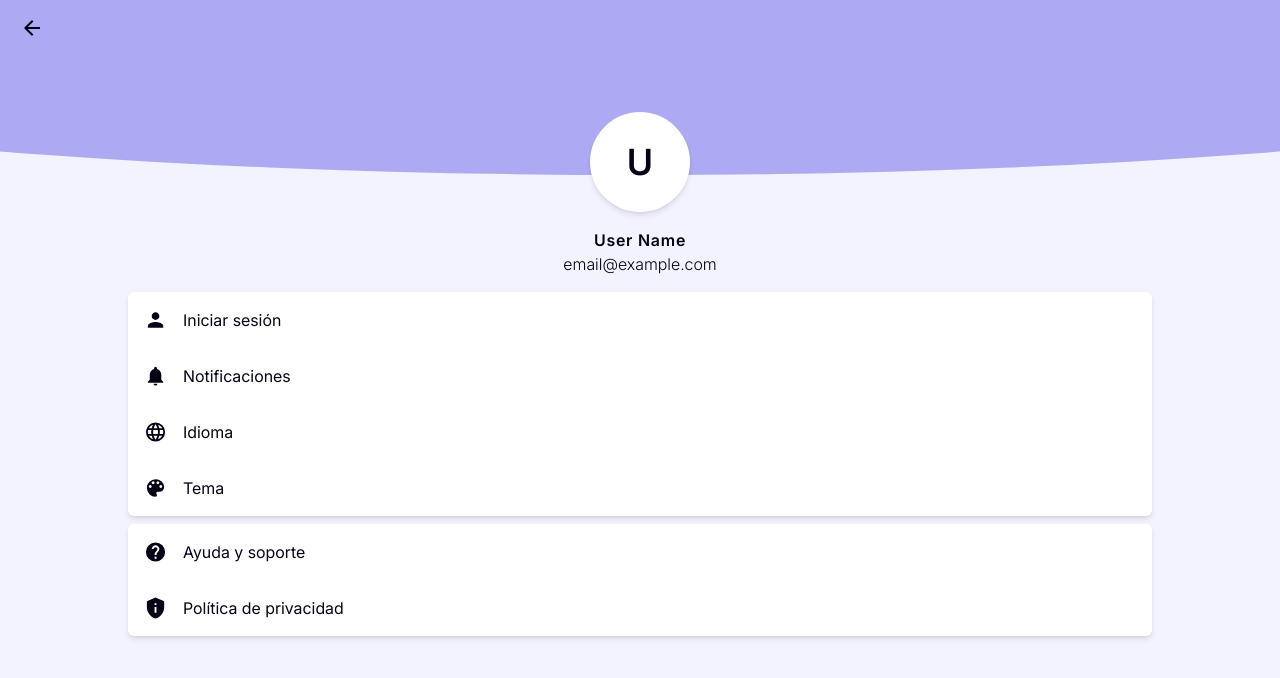
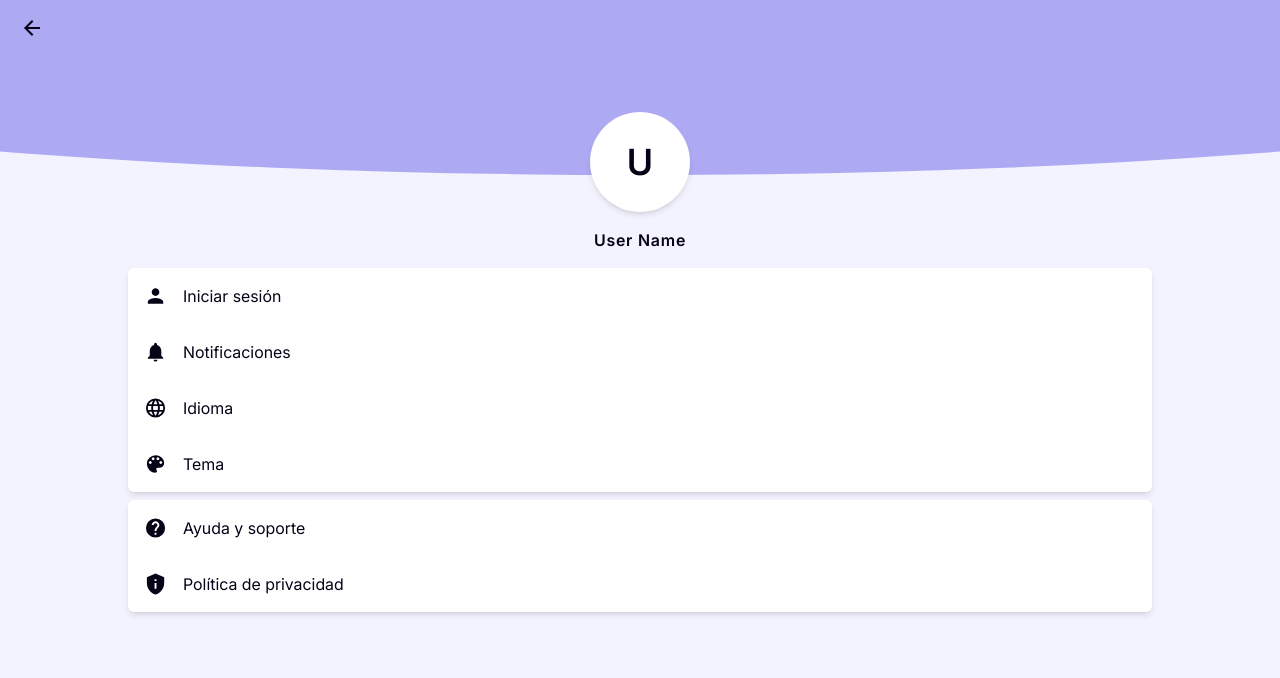
Before and after one commit to AdrielHercules/todolist-frontend, an Angular app: page /user in a window 1280 px wide. Shown: the top 678 px of the page. Built offline with nearby package versions, Linux system fonts and the light colour scheme.

Commit message:
Remove email from user-page

```diff
--- a/src/app/user-page/user-page.component.html
+++ b/src/app/user-page/user-page.component.html
@@ -5,7 +5,6 @@
   </div>
   <div class="flex flex-col">
     <p class="text-center font-semibold tracking-wider text-text">User Name</p>
-    <p class="text-center font-light text-text">email&#64;example.com</p>
   </div>
   <div class="flex h-full w-full max-w-5xl flex-col gap-2">
     <div class="flex flex-col rounded-md bg-card shadow-md">
```
